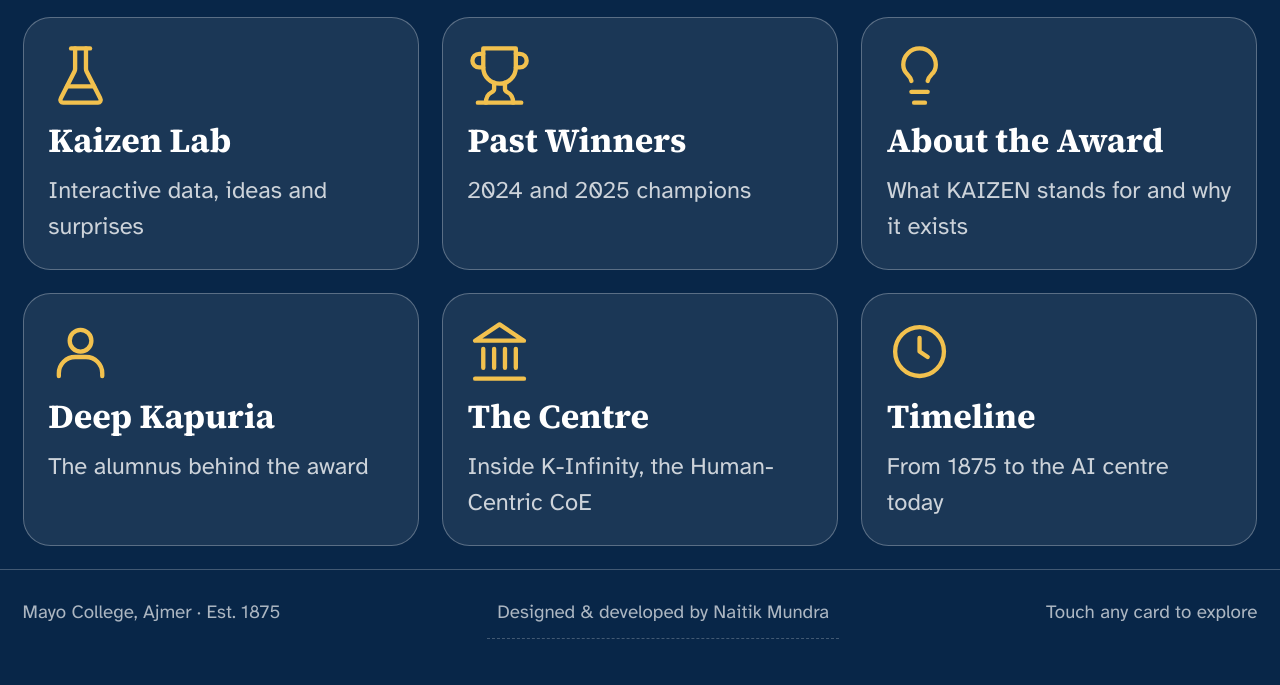
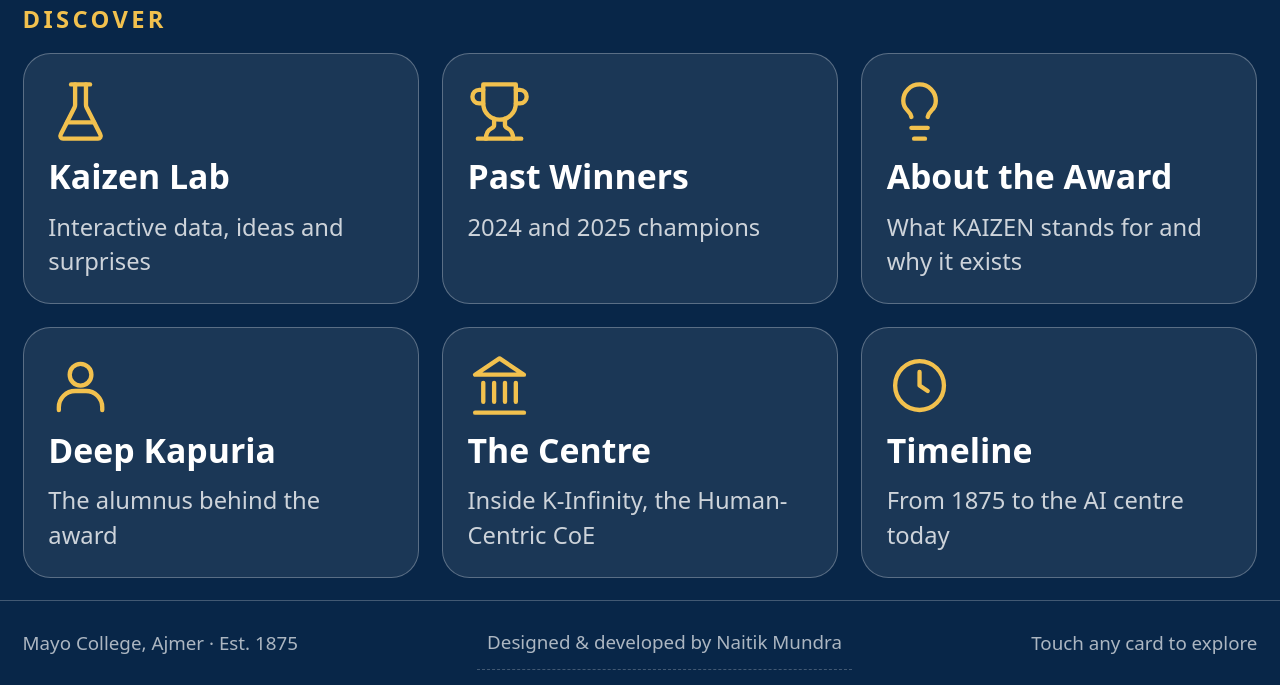
Before and after one commit to naitikmundra/naitikmundra.github.io, a plain HTML site: page fun/kiosk.html in a window 1280 px wide. Shown: the part 832-1517 px from the top of the page. Before the commit the page ends 1486 px from the top, so only its background shows below. Drawn offline with Linux system fonts and the light colour scheme.

Commit message:
Refactor HTML and CSS styles in kiosk.html

```diff
--- a/fun/kiosk.html
+++ b/fun/kiosk.html
@@ -4,14 +4,11 @@
 <meta charset="utf-8">
 <meta name="viewport" content="width=device-width, initial-scale=1, viewport-fit=cover">
 <title>Kaizen Award · K-Infinity Kiosk</title>
-<link rel="preconnect" href="https://fonts.googleapis.com">
-<link rel="preconnect" href="https://fonts.gstatic.com" crossorigin>
-<link href="https://fonts.googleapis.com/css2?family=Atkinson+Hyperlegible:wght@400;700&family=Source+Serif+4:ital,wght@0,600;0,700;0,800;1,400&display=swap" rel="stylesheet">
 <style>
-:root{--bg:#082648;--fg:#fff;--card:rgba(255,255,255,.08);--card2:rgba(255,255,255,.16);--line:rgba(255,255,255,.28);--soft:rgba(255,255,255,.78);--gold:#f2c14e;--r:1.1rem;--sans:"Atkinson Hyperlegible",system-ui,"Segoe UI",Roboto,Arial,sans-serif;--serif:"Source Serif 4",Georgia,"Times New Roman",serif;--pad:clamp(.9rem,2.4vmin,2.2rem)}
+:root{--bg:#082648;--fg:#fff;--card:rgba(255,255,255,.08);--card2:rgba(255,255,255,.16);--line:rgba(255,255,255,.28);--soft:rgba(255,255,255,.78);--gold:#f2c14e;--r:1.1rem;--pad:clamp(.9rem,2.4vmin,2.2rem)}
 *{box-sizing:border-box;margin:0;-webkit-tap-highlight-color:transparent}
 html{font-size:clamp(13px,.55vw + 1.5vmin + 6px,30px);min-height:100%;background:var(--bg)}
-body{min-height:100vh;min-height:100dvh;background:var(--bg);color:var(--fg);font-family:var(--sans);line-height:1.5;user-select:none;-webkit-user-select:none;touch-action:manipulation;overscroll-behavior:none;display:flex;flex-direction:column}
+body{min-height:100vh;min-height:100dvh;background:var(--bg);color:var(--fg);font-family:system-ui,"Segoe UI",Roboto,"Helvetica Neue",Arial,sans-serif;line-height:1.45;user-select:none;-webkit-user-select:none;touch-action:manipulation;overscroll-behavior:none;display:flex;flex-direction:column}
 header{padding-right:calc(var(--pad) + 8.6rem)!important;display:flex;align-items:center;gap:var(--pad);padding:var(--pad);border-bottom:1px solid var(--line);flex-wrap:wrap}
 .brand{flex:1 1 16rem;min-width:0}
 .brand small{display:block;color:var(--gold);letter-spacing:.14em;text-transform:uppercase;font-size:.72rem;font-weight:600}
@@ -34,8 +31,6 @@ header{padding-right:calc(var(--pad) + 8.6rem)!important;display:flex;align-item
 .mbox .role strong{font-size:1.5rem;line-height:1.2}
 .mbox .phone{color:var(--soft);font-size:.95rem;margin-top:.2rem}
 .mx{position:absolute;top:.6rem;right:.6rem;width:2.8rem;height:2.8rem;min-width:0;padding:0;font-size:1.4rem;line-height:1}
-h1,h2,.card h3,.num,.mbox .role strong,.q{font-family:var(--serif)}
-.sh,.panel h3,.mbox h3{font-family:var(--sans)}
 .stat{align-items:flex-start;gap:.3rem}.stat span{color:var(--soft)}
 .num{font-size:clamp(2.2rem,5vmin + 1rem,4.5rem);font-weight:800;color:var(--gold);line-height:1}
 .bar{appearance:none;font:inherit;color:inherit;background:none;border:0;display:grid;grid-template-columns:minmax(6rem,12rem) 1fr 2.6rem;align-items:center;gap:.7rem;width:100%;text-align:left;padding:.5rem 0;cursor:pointer}
@@ -393,8 +388,7 @@ modal.addEventListener("click",e=>{if(e.target===modal)closeM()});
 addEventListener("keydown",e=>{if(e.key==="Escape")closeM()});
 addEventListener("hashchange",closeM);
 $("#credit").textContent="Designed & developed by "+DEV_CREDIT;
-const fontsReady=()=>document.fonts?Promise.all(['400 1rem "Atkinson Hyperlegible"','700 1rem "Atkinson Hyperlegible"','700 1rem "Source Serif 4"','800 1rem "Source Serif 4"','italic 400 1rem "Source Serif 4"'].map(f=>document.fonts.load(f))).catch(()=>{}):Promise.resolve();
-Promise.race([Promise.all([preload(),fontsReady()]),new Promise(r=>setTimeout(r,8000))]).then(()=>{
+Promise.race([preload(),new Promise(r=>setTimeout(r,8000))]).then(()=>{
  addEventListener("hashchange",route);route();
  const b=$("#boot");b.remove();
 });
```
